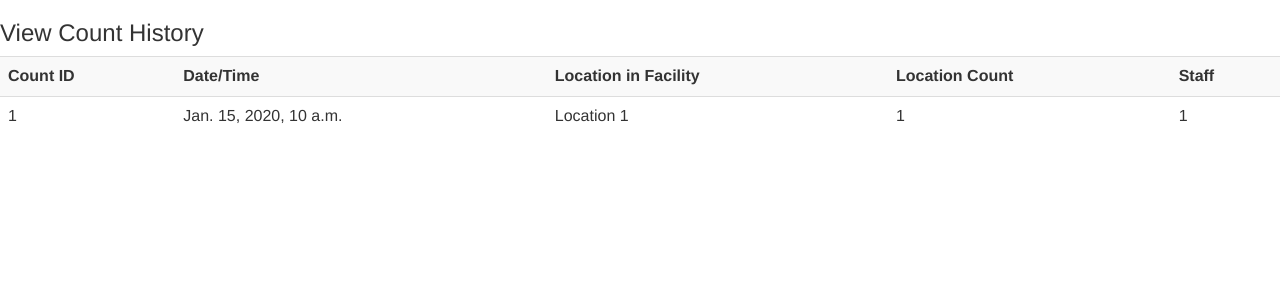
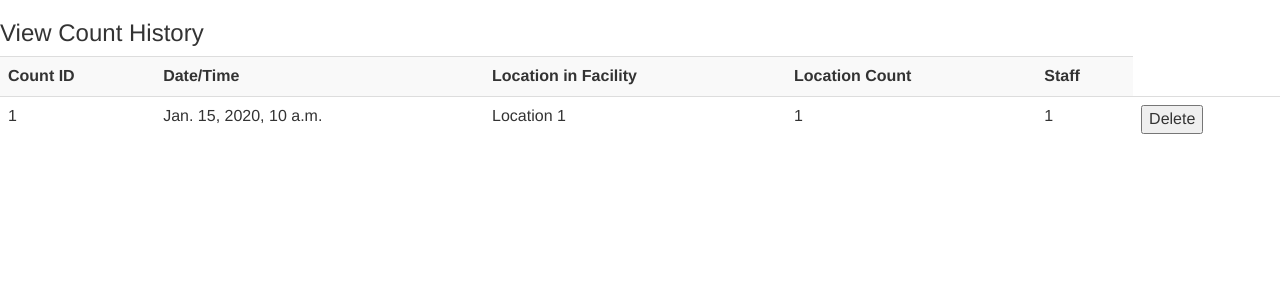
Before and after one commit to AlonsoArreguin/UREC_Project, a Django app: page /count/view_history in a window 1280 px wide. Shown: the part 52-352 px from the top of the page. Run offline with Django 4.2, Linux system fonts and the light colour scheme; a user stored in the database is signed in; tables that the repository leaves empty hold one stand-in row (values such as "Sample post"); some libraries are stand-ins or nearby versions.

Commit message:
Added delete for Counts.

```diff
--- a/urec_app/templates/urec_app/count_view_history.html
+++ b/urec_app/templates/urec_app/count_view_history.html
@@ -25,6 +25,10 @@
             <td>{{ item.location_in_facility }}</td>
             <td>{{ item.location_count }}</td>
             <td>{{ item.staff_netid }}</td>
+            <form action="{% url 'delete_count' countid=item.count_id %}" method="post">
+                {% csrf_token %}
+                <td><input type="submit" value="Delete" /></td>
+            </form>
         </tr>
         {% endfor %}
     </table>
--- a/urec_app/urls.py
+++ b/urec_app/urls.py
@@ -21,6 +21,7 @@ urlpatterns = [
     path('count/', views.count, name='count'),
     path('count/update', views.count_update, name='count_update'),
     path('count/view_history', views.count_view_history, name='count_view_history'),
+    path('count/delete/<str:countid>', views.delete_count, name='delete_count'),
 
 
     path('erp/', views.erp, name='erp'),
--- a/urec_app/views.py
+++ b/urec_app/views.py
@@ -174,6 +174,17 @@ def count_view_history(request):
     count_item = Count.objects.all().order_by('-count_id').values()
     context = {'count_item': count_item}
     return render(request, 'urec_app/count_view_history.html', context)
+
+# Delete Task
+@login_required
+@staff_member_required
+def delete_count(request, countid):
+    count = Count.objects.get(count_id=countid)
+    if request.method == "POST":
+        # delete from database
+        count.delete()
+
+    return redirect('count_view_history')
 
 # ERP Page
 @login_required
```
